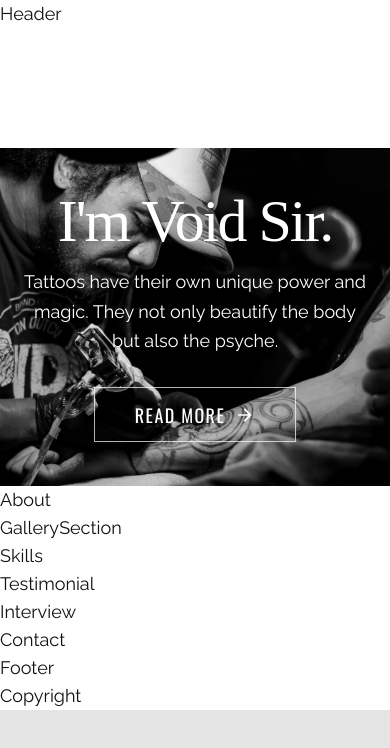
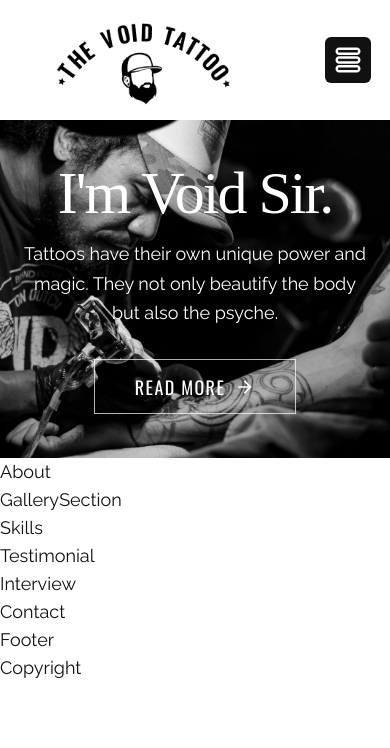
Before and after one commit to dealverina/tattoo-studio, a React (Vite) app: page / in a window 390 px wide. Shown: the top 748 px of the page. Built offline with nearby package versions, Linux system fonts and the light colour scheme; a web font is replaced by a local one.

Commit message:
Header, Nav, and NavMobile

```diff
--- a/src/App.tsx
+++ b/src/App.tsx
@@ -24,6 +24,7 @@
       <Contact />
       <Footer />
       <Copyright />
+      <div className="h-[4000px]"></div>
     </div>
   );
 };
--- a/src/components/Header.tsx
+++ b/src/components/Header.tsx
@@ -1,5 +1,57 @@
+import { useEffect, useState } from "react";
+import { headerData } from "../data";
+import { Nav } from "./Nav";
+import { NavMobile } from "./NavMobile";
+import { Socials } from "./Socials";
+import { TiThMenuOutline } from "react-icons/ti";
+
 export const Header = () => {
+  const { logo } = headerData;
+  const [active, isActive] = useState(false);
+  const [navMobile, setNavMobile] = useState(false);
+
+  // scroll event
+  useEffect(() => {
+    window.addEventListener("scroll", () => {
+      window.scrollY > 50 ? isActive(true) : isActive(false);
+    });
+  });
+
   return (
-    <div>Header</div>
-  )
-}
+    <header
+      className={`${
+        active ? "h-[100px] lg:h-[110px] shadow-lg" : "h-[120px] lg:h-[150px]"
+      } fixed bg-white left-0 right-0 z-10 max-w-[1920px] w-full mx-auto transition-all duration-300`}
+    >
+      <div className="flex justify-between items-center h-full pl-[50px] pr-[60px]">
+        {/* logo */}
+        <a href="/">
+          <img className="w-[188px] h-[90px ]" src={logo} alt="" />
+        </a>
+        {/* nav 0 initially hidden - show on desktop */}
+        <div className="hidden xl:flex">
+          <Nav />
+        </div>
+        {/* nav menu btn - showing by default - hidden on desktop mode */}
+        <div
+          onClick={() => setNavMobile(!navMobile)}
+          className="xl:hidden absolute right-[5%] bg-dark text-white p-2 rounded-md cursor-pointer"
+        >
+          <TiThMenuOutline className="text-3xl" />
+        </div>
+        {/* nav mobile - showing by default - hidden on desktop */}
+        <div
+          className={`${navMobile ? "max-h-full" : "max-h-0"} ${
+            active ? "top-[100px] lg:top-[110px]" : "top-[120px] lg:top-[150px]"
+          } fixed bg-white w-full h-full left-0 -z-10 transition-all duration-300`}
+        >
+          <NavMobile />
+        </div>
+        {/* social icons - initially hidden - show on desktop */}
+        <div className="hidden xl:flex">
+          <Socials />
+        </div>
+      </div>
+    </header>
+  );
+};
--- a/src/components/Nav.tsx
+++ b/src/components/Nav.tsx
@@ -1,5 +1,22 @@
+import { navData } from "../data";
+
 export const Nav = () => {
+  const { items } = navData;
+
   return (
-    <div>Nav</div>
-  )
-}
+    <nav>
+      <ul className="flex gap-x-[58px]">
+        {items.map((item, index) => (
+          <li key={index}>
+            <a
+              className="link hover:border-b-2 hover:border-dark transition duration-300"
+              href={item.href}
+            >
+              {item.name}
+            </a>
+          </li>
+        ))}
+      </ul>
+    </nav>
+  );
+};
--- a/src/components/NavMobile.tsx
+++ b/src/components/NavMobile.tsx
@@ -1,5 +1,23 @@
+import { navData } from "../data";
+import { Socials } from "./Socials";
+
 export const NavMobile = () => {
+  const { items } = navData;
+
   return (
-    <div>NavMobile</div>
-  )
-}
+    <nav className="w-full h-full flex flex-col justify-evenly overflow-hidden">
+      <ul className="flex flex-col justify-center items-center gap-y-6 py-6 mb-8">
+        {items.map((item, index) => (
+          <li key={index}>
+            <a className="text-2xl font-primary uppercase" href={item.href}>
+              {item.name}
+            </a>
+          </li>
+        ))}
+      </ul>
+      <div className="text-2xl">
+        <Socials />
+      </div>
+    </nav>
+  );
+};
--- a/src/components/Socials.tsx
+++ b/src/components/Socials.tsx
@@ -1,5 +1,13 @@
+import { socialData } from "../data";
+
 export const Socials = () => {
   return (
-    <div>Socials</div>
-  )
-}
+    <ul className="flex justify-center items-center gap-x-[30px]">
+      {socialData.map((item, index) => (
+        <li key={index}>
+          <a href={item.href}>{item.icon}</a>
+        </li>
+      ))}
+    </ul>
+  );
+};
```
